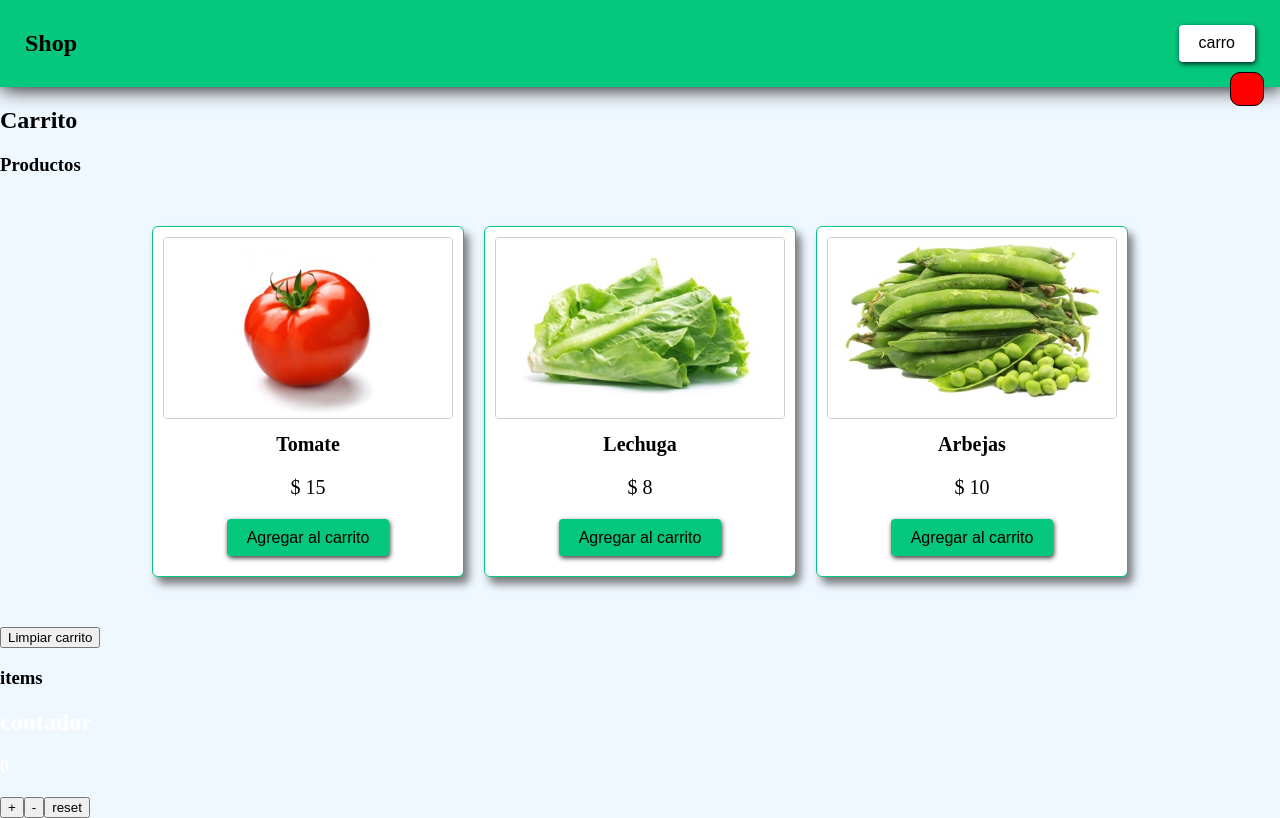
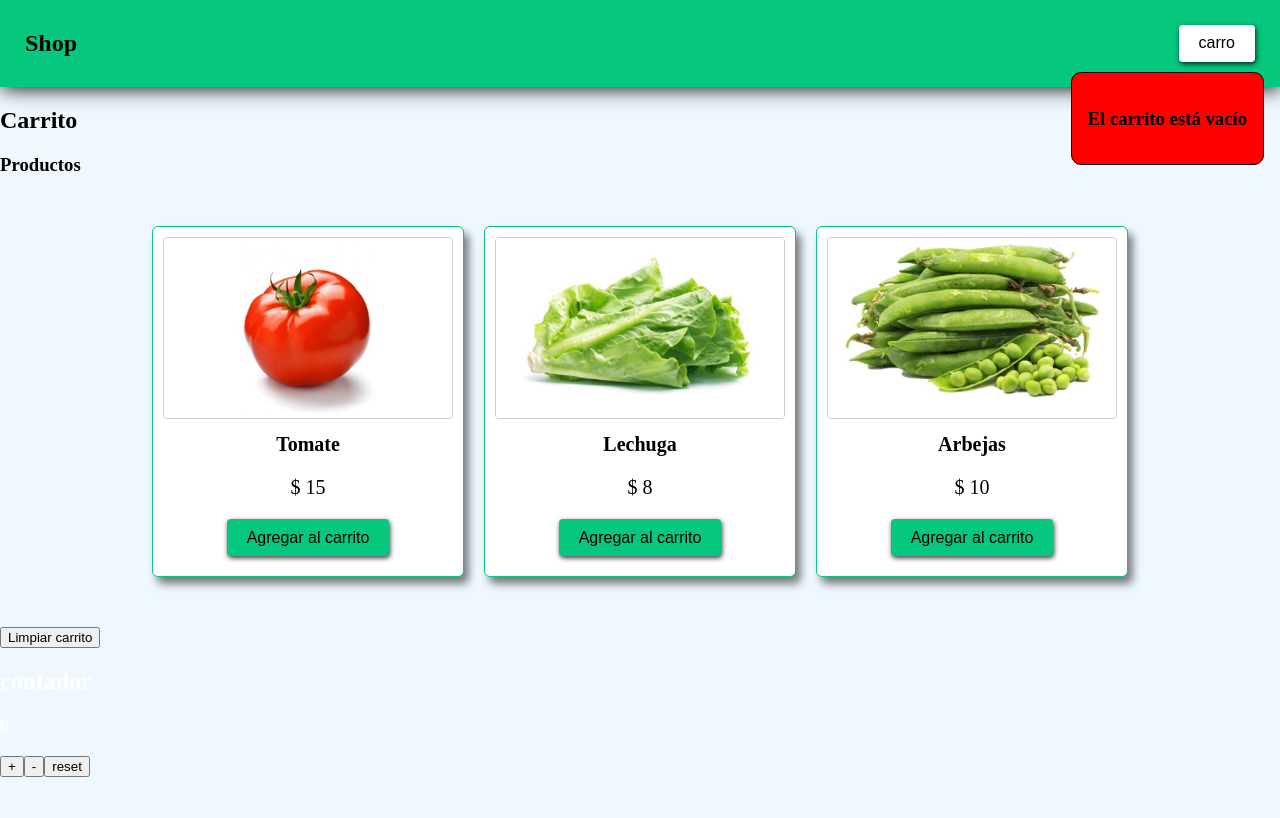
Before and after one commit to ferutizi/e-commerce, a React (Create React App) app: page / in a window 1280 px wide. Both pictures are taken after a click on the button "carro". Built offline with nearby package versions, Linux system fonts and the light colour scheme.

Commit message:
mensaje carrito vacio

```diff
--- a/src/components/ShoppingCart.jsx
+++ b/src/components/ShoppingCart.jsx
@@ -26,10 +26,14 @@ const ShoppingCart = () => {
                     />
                 ))}
             </article>
-            <button onClick={() => dispatch(clearCart())}>Limpiar carrito</button>
-            <h3>items</h3>
-                {state.cart ?
-                    <div className='cart--container'>
+            <button onClick={() => console.log(cart.lenght)}>Limpiar carrito</button>
+
+                {state.cart
+                    ? <div className='cart--container'>
+                            {cart.length < 1
+                                ? <h3 className='cart--title'>El carrito está vacío</h3>
+                                : null
+                            }
                             {cart.map((product, index) => (
                                 <CartItem
                                     key={index}
@@ -39,7 +43,8 @@ const ShoppingCart = () => {
                                 />
                             ))}
                         </div>
-                : null}
+                    : null
+                }
         </div>
     )
 }
```
Lines whose indentation alone changed are shown as unchanged.
